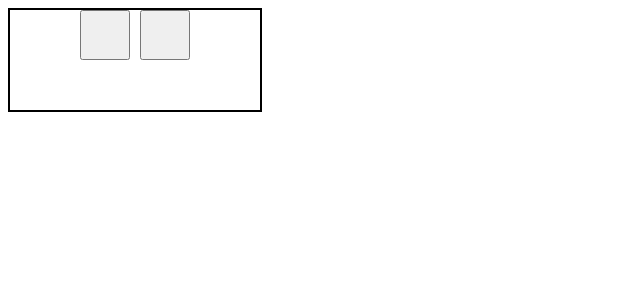
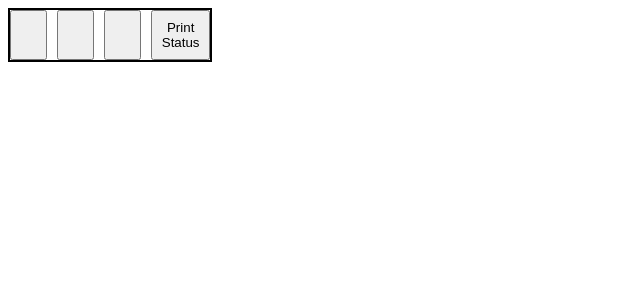
Before and after one commit to rcamach7/fundamentals-react, a React (Create React App) app: page / in a window 1280 px wide. Shown: the top 300 px of the page, without its empty margins (0-640 px from the left). Built offline with nearby package versions, Linux system fonts and the light colour scheme; the HTML template or start-up script is replaced by a standard one.

Commit message:
working prototype

```diff
--- a/src/App.js
+++ b/src/App.js
@@ -5,12 +5,15 @@ class App extends React.Component {
     constructor(props) {
         super(props);
         this.state = {
-            squares: Array(2).fill(null),
+            squares: Array(3).fill(null),
         }
     }
     // @TODO Pass this function to each individual square to call once they are clicked.
     handleClicked(i) {
         const squares = this.state.squares.slice();
+        if (squares[i] === true) {
+            alert("You lose, button clicked already");
+        }
         squares[i] = true;
         this.setState({
             squares: squares,
@@ -19,16 +22,20 @@ class App extends React.Component {
 
     renderSquare(i) {
         return (
-            <Square value={this.state.squares[i]}/>
+            <Square
+                value={this.state.squares[i]}
+                onClick={() => this.handleClicked(i)}
+            />
         );
     }
 
     render() {
         return (
             <div className="app">
+                {this.renderSquare(0)}
                 {this.renderSquare(1)}
-                {this.renderSquare(1)}
-                {console.table(this.state.squares)}
+                {this.renderSquare(2)}
+                <button onClick={() => console.table(this.state.squares)}>Print Status</button>
             </div>
         );
     }
@@ -36,8 +43,7 @@ class App extends React.Component {
 
 function Square(props) {
     return (
-        <button className="square">
-            {props.value}
+        <button className="square" onClick={props.onClick}>
         </button>
     );
 }
--- a/src/styling/App.css
+++ b/src/styling/App.css
@@ -1,6 +1,6 @@
 .app {
-    width: 250px;
-    height: 100px;
+    width: 200px;
+    height: 50px;
 
     display: flex;
     gap: 10px;
@@ -13,4 +13,5 @@
 .square {
     width: 50px;
     height: 50px;
+
 }
```
